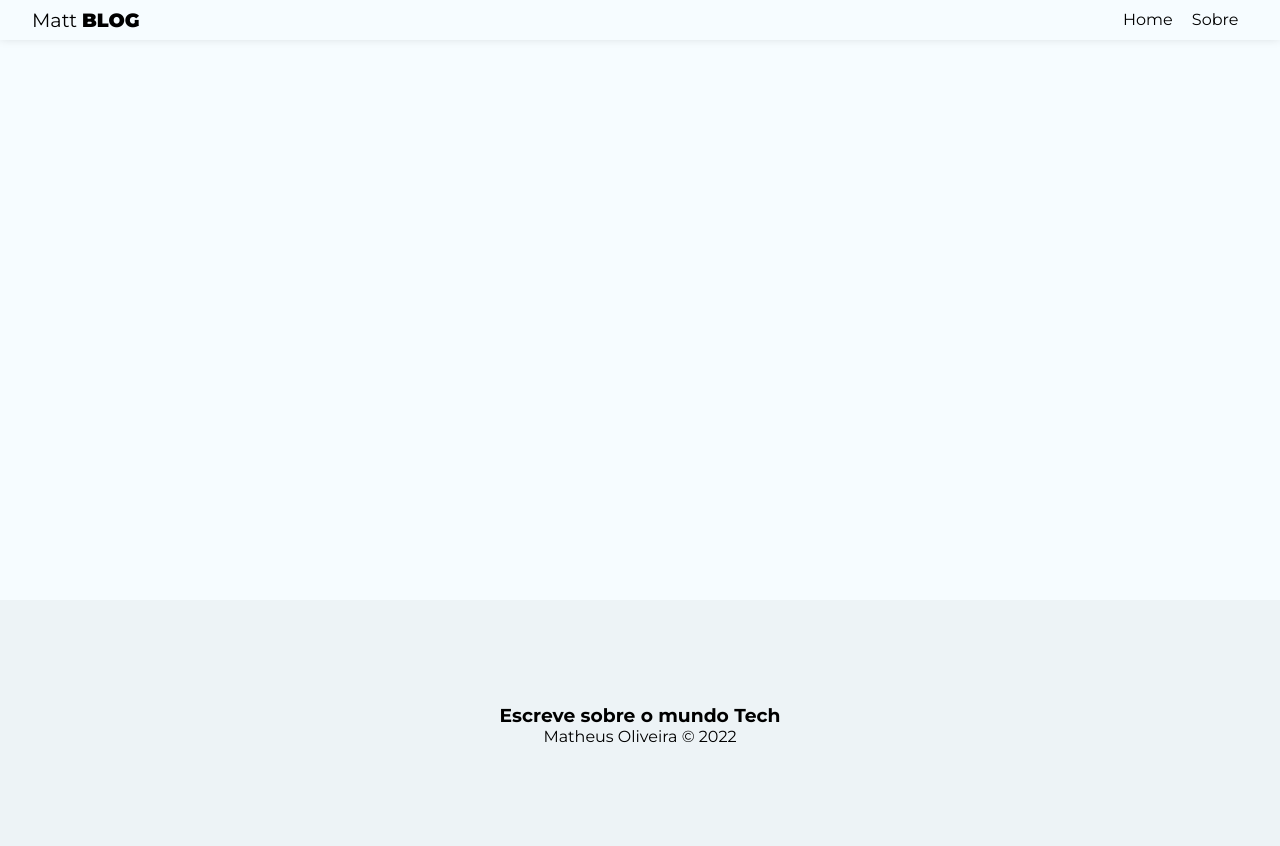
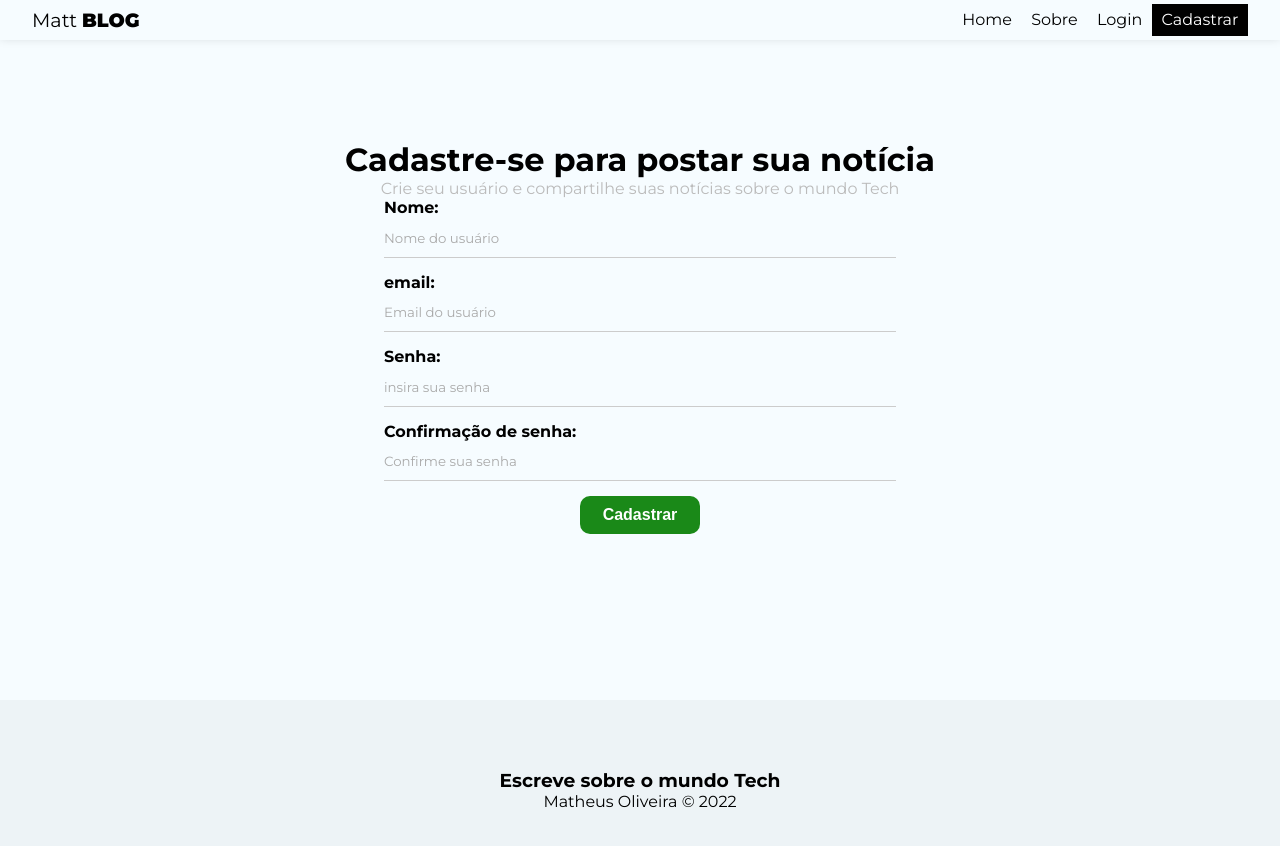
Before and after one commit to MatheusOliveira047/matt-blog, a React (Create React App) app: page /register in a window 1280 px wide. Shown: the top 846 px of the page. Built offline with nearby package versions, Linux system fonts and the light colour scheme.

Commit message:
CSS - css global dos formulários

```diff
--- a/src/App.js
+++ b/src/App.js
@@ -5,6 +5,8 @@
 //Pages
 import Home from './pages/Home'
 import About from './pages/About'
+import Login from './pages/Login';
+import Register from './pages/Register';
 
 //Componentes
 import NavBar from './components/NavBar';
@@ -18,6 +20,8 @@
         <Routes>
           <Route path='/' element={<Home/>} />
           <Route path='/about' element={<About/>} />
+          <Route path='/login' element={<Login/>} />
+          <Route path='/register' element={<Register/>} />
         </Routes>
       </div>
       <Footer/>
--- a/src/components/Footer/Footer.module.css
+++ b/src/components/Footer/Footer.module.css
@@ -1,5 +1,5 @@
 .footer{
-  height: 250px;
+  height: 180px;
   display: flex;
   flex-direction: column;
   align-items: center;
--- a/src/components/NavBar/index.js
+++ b/src/components/NavBar/index.js
@@ -17,6 +17,12 @@
           <li>
             <NavLink to={'/about'} className={({isActive}) => (isActive ? styles.active : '')}>Sobre</NavLink>
           </li>
+          <li>
+            <NavLink to={'/login'} className={({isActive}) => (isActive ? styles.active : '')}>Login</NavLink>
+          </li>
+          <li>
+            <NavLink to={'/register'} className={({isActive}) => (isActive ? styles.active : '')}>Cadastrar</NavLink>
+          </li>
         </ul>
       </nav>
     </header>
--- a/src/index.css
+++ b/src/index.css
@@ -13,6 +13,7 @@
 input::placeholder,
 textarea::placeholder{
   font-family: "Montserrat", sans-serif;
+  color: #AAA;
 
 }
 
@@ -36,3 +37,79 @@
 nav button:hover{
   color: #bbb;
 }
+
+form{
+  max-width: 40%;
+  margin: 0 auto;
+}
+
+label{
+  display: flex;
+  flex-direction: column;
+  margin-bottom: 15px;
+}
+label span{
+  margin-bottom: .2em;
+  font-weight: bold;
+  text-align: left;
+}
+
+input,
+textarea{
+  box-sizing: border-box;
+  border: none;
+  border-bottom: 1px solid #CCC;
+  padding: .8em 0;
+  background-color: transparent;
+}
+
+.btn{
+  background-color: #1a8918;
+  color: #fff;
+  text-align: center;
+  cursor: pointer;
+  border-radius: 10px;
+  width: 120px;
+  font-weight: bold;
+  border: none;
+  padding: 10px 15px;
+  font-size: 1em;
+}
+
+.btn.btn-dark{
+  background-color: #000;
+  border-radius: 0;
+}
+
+.btn.btn-outline{
+  background-color: transparent;
+  border-radius: 0;
+  color: #000;
+  border: 1px solid black;
+  padding: 7px 30px;
+}
+
+.btn:hover{
+  background-color: #0f730c;
+  color: #fff;
+}
+
+.btn.btn-outline:hover{
+  background-color: #000;
+}
+
+.btn.btn-danger:hover{
+  background-color: #dc3545;
+}
+button[disabled]{
+  background-color: #aaa;
+
+}
+
+.container .error{
+  color: #721c24;
+  background-color: #f8d7da;
+  border: 1px solid #f5c6cb;
+  padding: 5px;
+  border-radius: 5px;
+}
--- /dev/null
+++ b/src/pages/Login/index.js
@@ -0,0 +1,12 @@
+import styles from './Login.module.css'
+
+
+const Login = () => {
+  return (
+    <div>
+
+    </div>
+  )
+}
+
+export default Login
--- /dev/null
+++ b/src/pages/Register/Register.module.css
@@ -0,0 +1,7 @@
+.register{
+  text-align: center;
+  margin-top: 100px;
+}
+.register p{
+  color: #bbb;
+}
--- /dev/null
+++ b/src/pages/Register/index.js
@@ -0,0 +1,58 @@
+import styles from './Register.module.css'
+
+
+import { useState,useEffect } from 'react'
+
+const Register = () => {
+
+
+  return (
+    <div className={styles.register}>
+      <h1>Cadastre-se para postar sua notícia</h1>
+      <p>Crie seu usuário e compartilhe suas notícias sobre o mundo Tech</p>
+      <form>
+      <label>
+        <span>Nome: </span>
+        <input
+          type="text"
+          name='displayName'
+          required
+          placeholder='Nome do usuário'
+        />
+      </label>
+      <label>
+        <span>email: </span>
+        <input
+          type="email"
+          name='email'
+          required
+          placeholder='Email do usuário'
+        />
+      </label>
+      <label>
+        <span>Senha: </span>
+        <input
+          type="password"
+          name='password'
+          required
+          placeholder='insira sua senha'
+        />
+      </label>
+      <label>
+        <span>Confirmação de senha: </span>
+        <input
+          type="password"
+          name='confirmPassword'
+          required
+          placeholder='Confirme sua senha'
+        />
+      </label>
+      <button className='btn'> Cadastrar</button>
+
+
+      </form>
+    </div>
+  )
+}
+
+export default Register
```
Also changed, not shown: src/pages/Login/Login.module.css (added).
